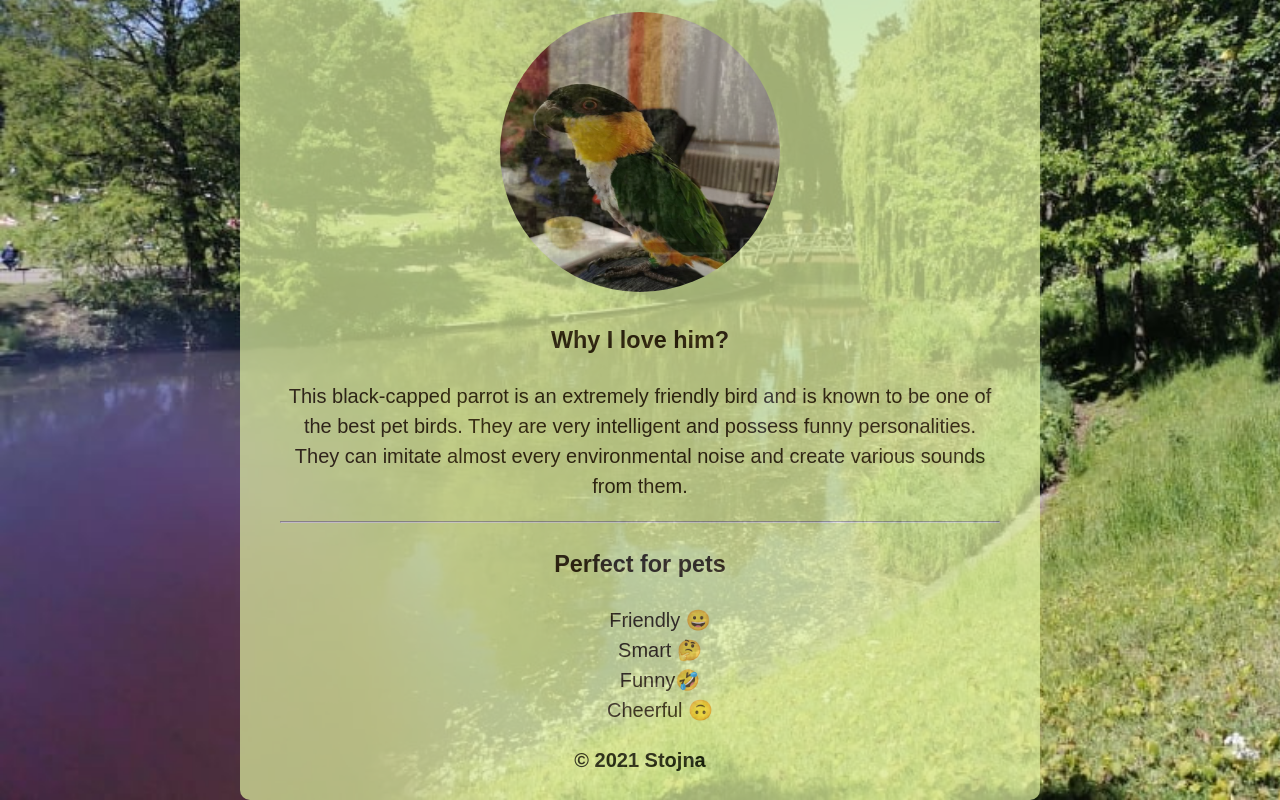
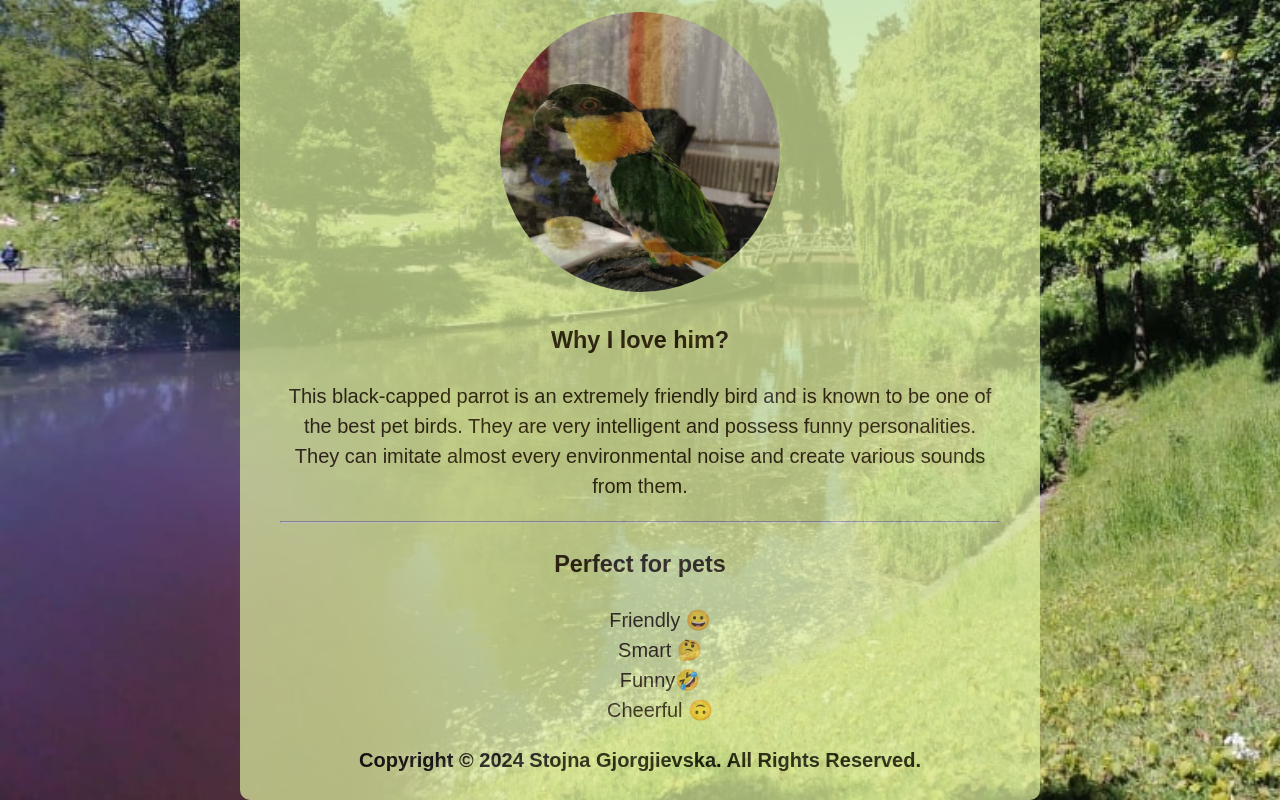
Before and after one commit to Stojna-js/Joey, a plain HTML site: page index.html in a window 1280 px wide. Shown: the part 315-1115 px from the top of the page. Drawn offline with Linux system fonts and the light colour scheme.

Commit message:
Update index.html

```diff
--- a/index.html
+++ b/index.html
@@ -38,7 +38,7 @@
                 <footer>
                     <p>
                         <strong>
-                            © 2021 Stojna
+                          Copyright © 2024 Stojna Gjorgjievska. All Rights Reserved.
                         </strong>
                     </p>
                 </footer>
```
